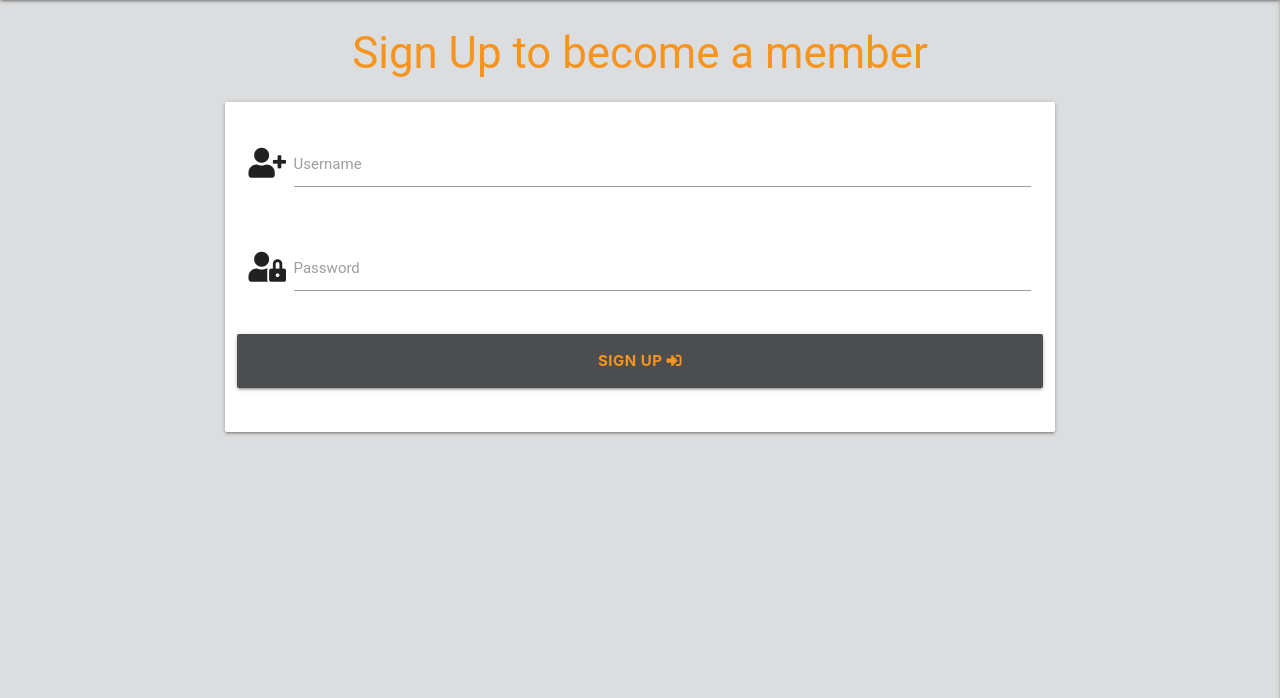
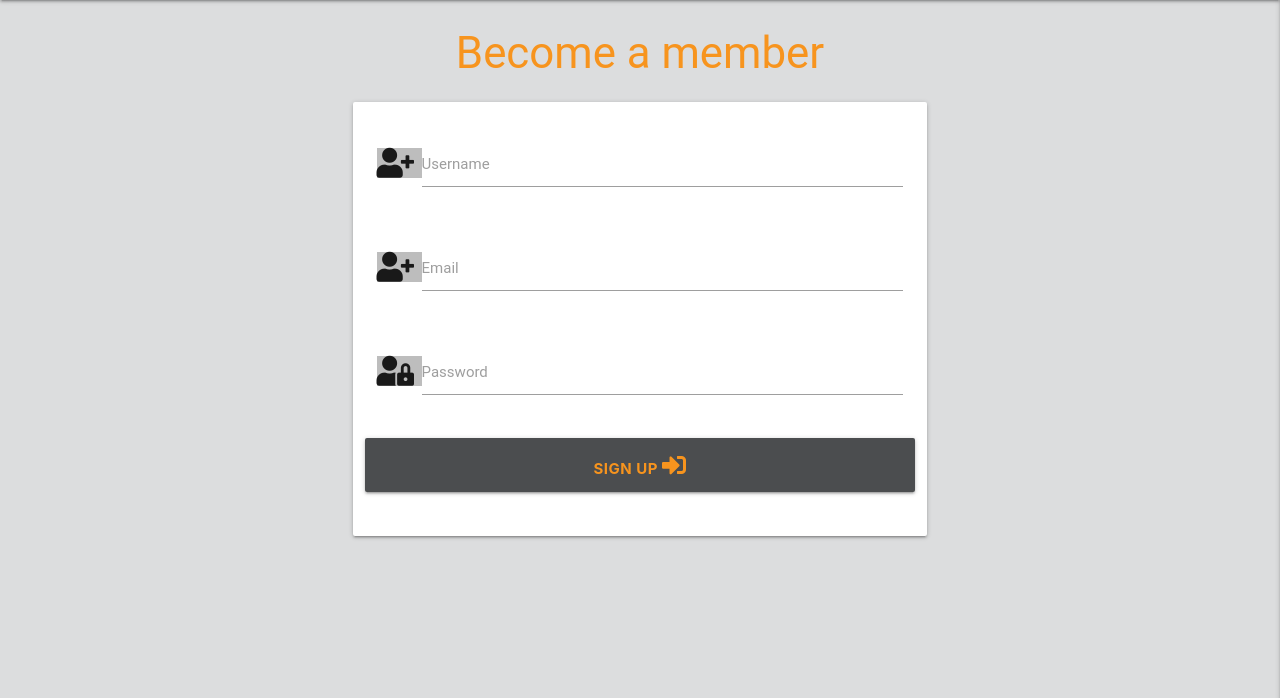
Before and after one commit to kafabkaren/msthree-ekafagym, a Flask app: page /signup in a window 1280 px wide. Shown: the part 102-800 px from the top of the page. Run offline with Flask 2, Linux system fonts and the light colour scheme; some libraries are stand-ins or nearby versions.

Commit message:
Adding Sign Up functionality

```diff
--- a/app.py
+++ b/app.py
@@ -27,6 +27,25 @@ def get_workouts():
 
 @app.route("/signup", methods=["GET", "POST"])
 def signup():
+    if request.method == "POST":
+        # username existance status from the DB
+        existing_user = mongo.db.user.find_one(
+            {"username": request.form.get("username").lower()})
+
+        if existing_user:
+            flash("Username has been taken!")
+            return redirect(url_for("signup"))
+
+        signup = {
+            "username": request.form.get("username").lower(),
+            "email": request.form.get("email").lower(),
+            "password": generate_password_hash(request.form.get("password"))
+        }
+        mongo.db.users.insert_one(signup)
+
+        # put new user in 'session'cookie
+        session["user"] = request.form.get("username").lower()
+        flash("Sign up successful!")
     return render_template("signup.html")
 
 
--- a/static/css/style.css
+++ b/static/css/style.css
@@ -18,13 +18,17 @@ body {
     background-color: #4B4D4F;
 }
 
-.btn a:hover {
+/* .btn a:hover {
     color: #F7941E;
     background-color: #4B4D4F;
-}
+} */
 
 .titles {
     color: #F7941E;
+}
+
+.signUp-style {
+    background-color: #bdbdbd;
 }
 
 /* Navigation */
--- a/templates/base.html
+++ b/templates/base.html
@@ -50,9 +50,24 @@
         </ul>
     </header>
 
-    {% block content %}
+    <section>
+        <!-- flash messages -->
+        {% with messages = get_flashed_messages() %}
+            {% if messages %}
+                {% for message in messages %}
+                    <div class="row flashes">
+                        <h4 class="orange accent-2 center-align">{{ message }}</h4>
+                    </div>
+                {% endfor %}
+            {% endif %}
+        {% endwith %}
+    </section>
 
-    {% endblock %}
+    <main class="container">
+        {% block content %}
+
+        {% endblock %}
+    </main>
 
     <script src="https://code.jquery.com/jquery-3.6.0.min.js" integrity="sha256-/xUj+3OJU5yExlq6GSYGSHk7tPXikynS7ogEvDej/m4=" crossorigin="anonymous"></script>
     <script src="https://cdnjs.cloudflare.com/ajax/libs/materialize/1.0.0/js/materialize.min.js"></script>
--- a/templates/signup.html
+++ b/templates/signup.html
@@ -1,7 +1,7 @@
 {% extends "base.html" %}
 {% block content %}
 
-    <h3 class="center-align titles">Sign Up to become a member</h3>
+    <h3 class="center-align titles">Become a member</h3>
 
     <div class="row">
         <form class="col s12 m8 offset-m2" method="POST" action="{{ url_for('signup') }}">
@@ -10,22 +10,30 @@
                 <div class="row">
                     <div class="input-field col s12">
                         <i class="fas fa-user-plus prefix signUp-style"></i>
-                        <input id="username" name="username" type="text" class="validate">
-                        <label for="username">Username</label>
+                        <input id="username" name="username" type="text" minlength="5" maxlength="15" pattern="^[a-zA-Z0-9]{5,15}$" class="validate" required>
+                        <label for="username" required>Username</label>
+                    </div>
+                </div>
+                <!-- Email -->
+                <div class="row">
+                    <div class="input-field col s12">
+                        <i class="fas fa-user-plus prefix signUp-style"></i>
+                        <input id="email" name="email" type="text" class="validate" required>
+                        <label for="email">Email</label>
                     </div>
                 </div>
                 <!-- Password -->
                 <div class="row">
                     <div class="input-field col s12">
                         <i class="fas fa-user-lock prefix signUp-style"></i>
-                        <input id="password" name="password" type="password" class="validate">
+                        <input id="password" name="password" type="password" minlength="5" maxlength="15" pattern="^[a-zA-Z0-9]{5,15}$" class="validate" required>
                         <label for="password">Password</label>
                     </div>
                 </div>
                 <!-- Sign Up -->
                 <div class="row">
                     <button type="submit" class="btn col s12 btn-large text-shadow links">
-                        Sign Up <div class="i fas fa-sign-in-alt"></div>
+                        Sign Up <i class="fas fa-sign-in-alt"></i>
                     </button>
                 </div>
             </div>
```
